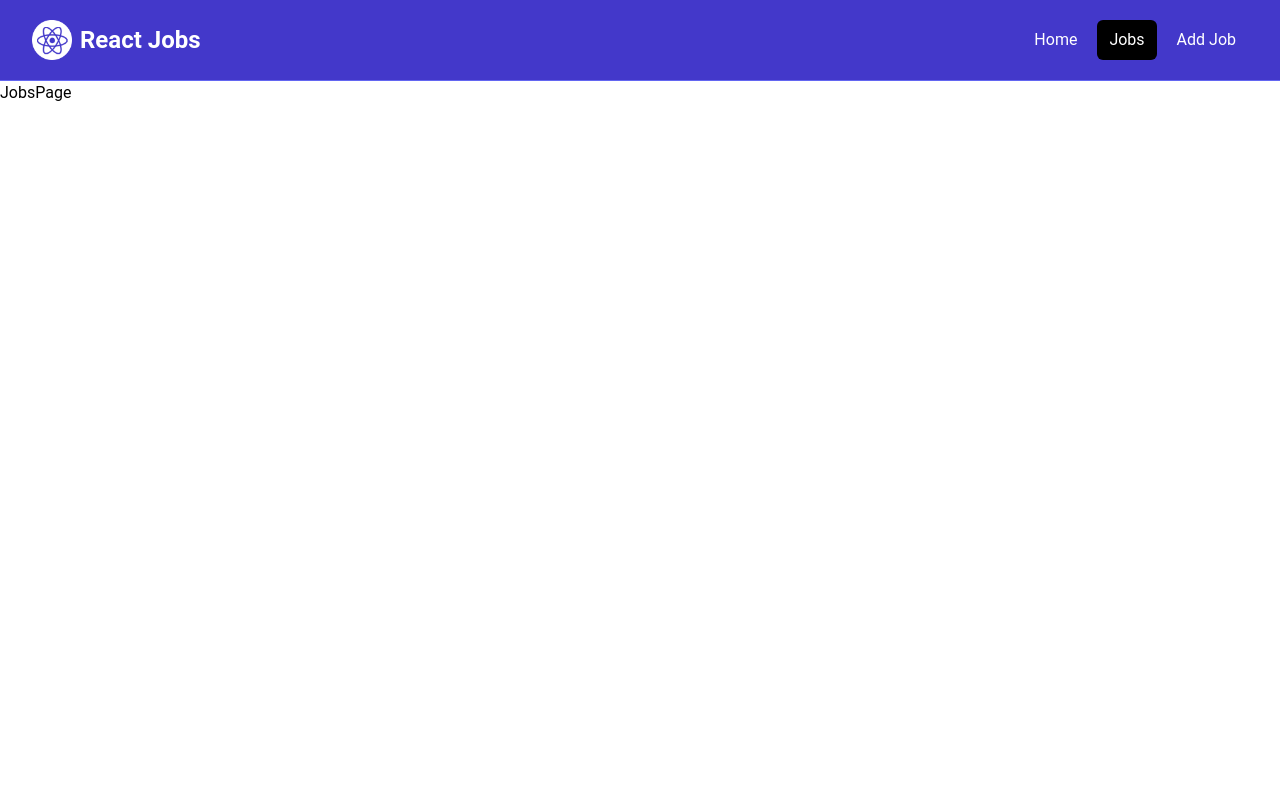
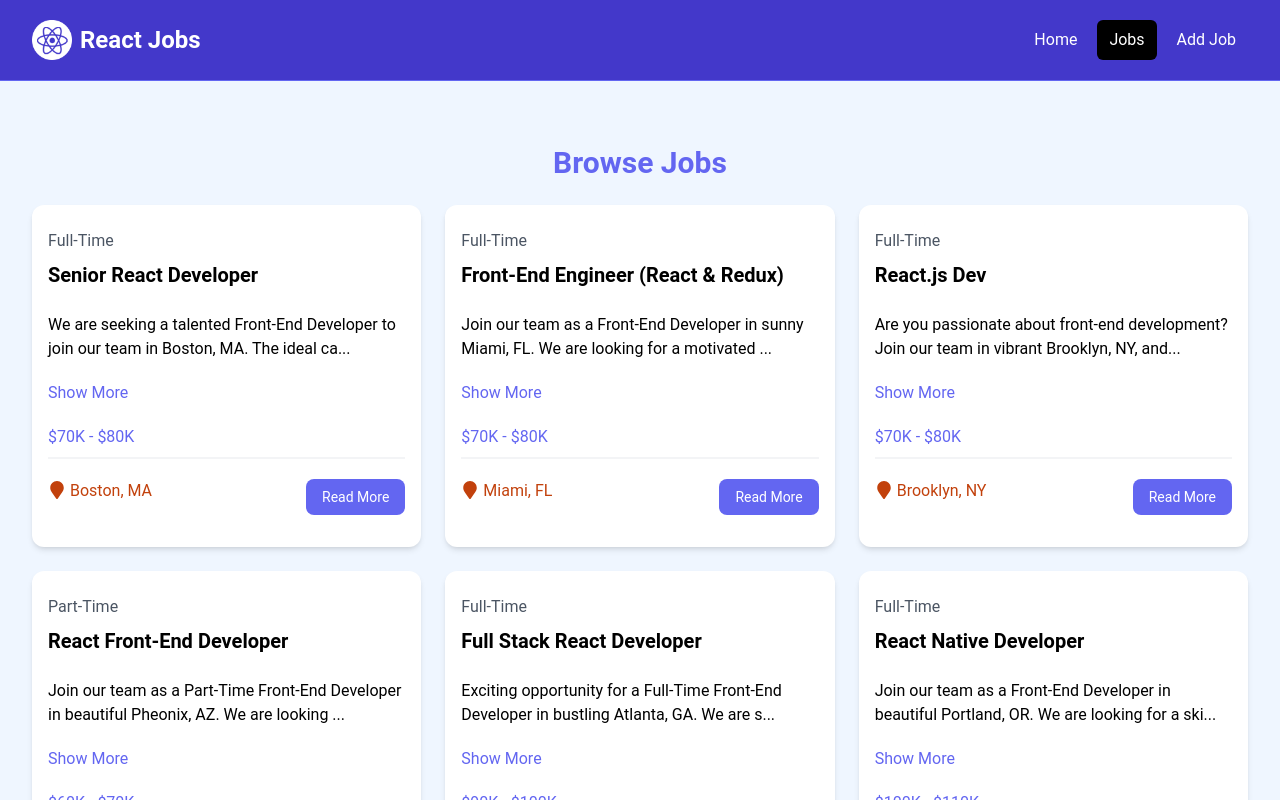
Before and after one commit to Udeme98/React-Jobs, a React (Vite) app: page /jobs in a window 1280 px wide. Shown: the top 800 px of the page. Built offline with nearby package versions, Linux system fonts and the light colour scheme.

Commit message:
built jobs list page

```diff
--- a/src/components/JobListings.jsx
+++ b/src/components/JobListings.jsx
@@ -1,17 +1,18 @@
 import jobs from "../jobs.json";
 import JobListing from "./JobListing";
 
-const JobListings = () => {
-  const recentJobs = jobs.slice(0, 3);
+const JobListings = ({ isHome = false }) => {
+  const jobListings = isHome ? jobs.slice(0, 3) : jobs;
+  // const recentJobs = jobs.slice(0, 3);
 
   return (
     <section className="bg-blue-50 px-4 py-10">
       <div className="container-xl lg:container m-auto">
         <h2 className="text-3xl font-bold text-indigo-500 mb-6 text-center">
-          Browse Jobs
+          {isHome ? "Recent Jobs" : "Browse Jobs"}
         </h2>
         <div className="grid grid-cols-1 md:grid-cols-3 gap-6">
-          {recentJobs.map((job) => (
+          {jobListings.map((job) => (
             <JobListing key={job.id} job={job} />
           ))}
         </div>
--- a/src/pages/HomePage.jsx
+++ b/src/pages/HomePage.jsx
@@ -8,7 +8,7 @@
     <>
       <Hero />
       <HomeCards />
-      <JobListings />
+      <JobListings isHome={true} />
       <ViewJobs />
     </>
   );
--- a/src/pages/JobsPage.jsx
+++ b/src/pages/JobsPage.jsx
@@ -1,4 +1,10 @@
+import JobListings from "../components/JobListings";
+
 const JobsPage = () => {
-  return <div>JobsPage</div>;
+  return (
+    <section className="bg-blue-50 px-4 py-6">
+      <JobListings />
+    </section>
+  );
 };
 export default JobsPage;
```
